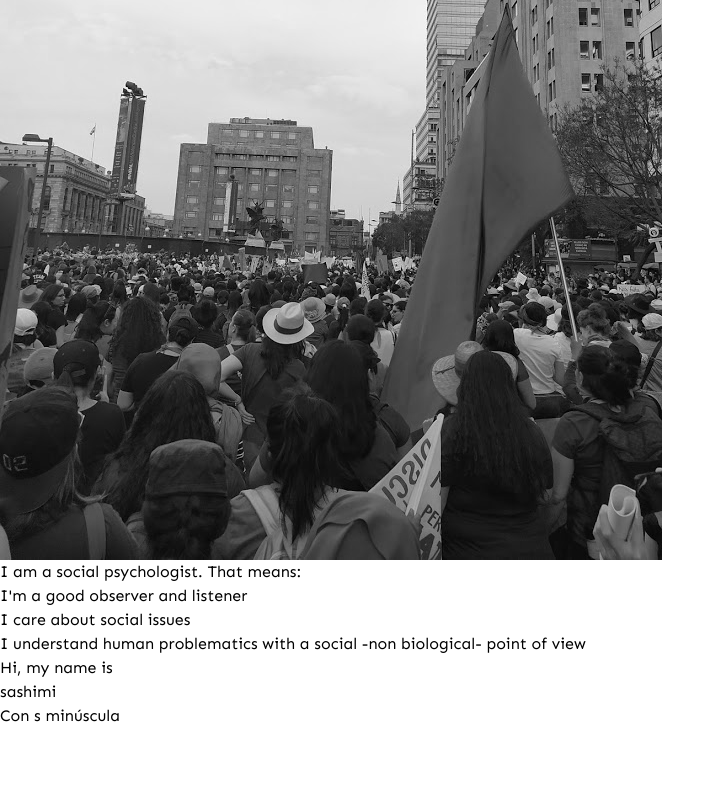
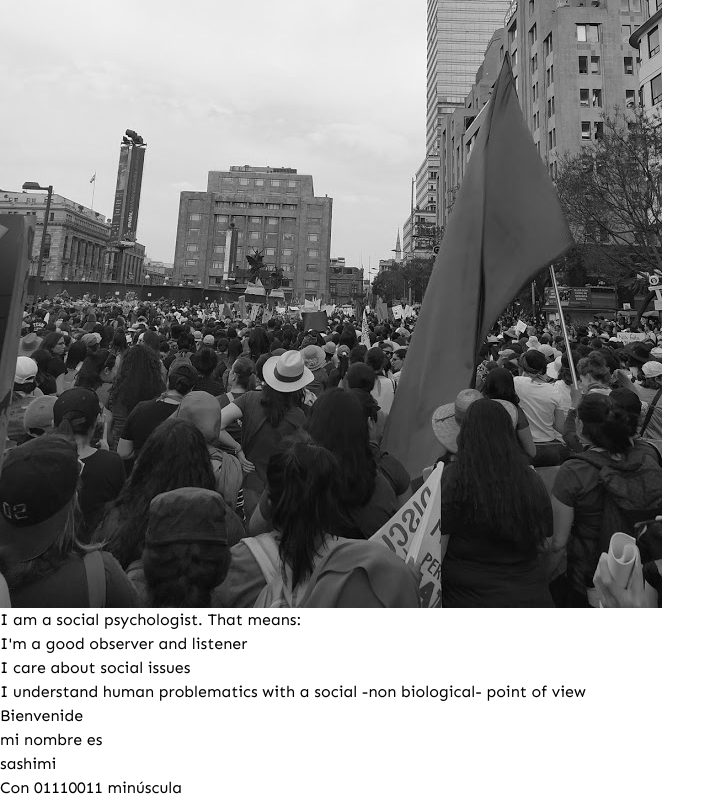
Before and after one commit to DianaCarrillo/sashimi, a Vue app: page / in a window 1280 px wide. Shown: the part 1622-2422 px from the top of the page, without its empty margins (0-725 px from the left). Before the commit the page ends 2350 px from the top, so only its background shows below. Built offline with nearby package versions, Linux system fonts and the light colour scheme; what vue-mq would draw is missing.

Commit message:
UPDATE() home page. cleaning code

```diff
--- a/src/components/Navbar.vue
+++ b/src/components/Navbar.vue
@@ -10,7 +10,7 @@ export default {
 </script>
 
 <template>
-    <nav class="flex w-full p-1 text-lg p-4 px-8 fixed">
+    <nav class="flex w-full p-1 text-lg p-1 px-8 fixed bg-sa-yellow z-10">
       <!-- <div @mouseover="hover = true" @mouseleave="hover = false"> -->
         <!-- <router-link v-if="hover" class="px-2 text-sa-blue font-bold" to="/">me</router-link>          -->
         <router-link    class="px-2 text-sa-blue font-bold" to="/">sashimi</router-link>
--- /dev/null
+++ b/src/views/Description.vue
@@ -0,0 +1,47 @@
+<template>
+    <section  class="items-center flex flex-col justify-center flex-grow text-6xl font-bold bg-sa-blue px-24 text-secondary">
+    <div></div>
+        <h1 class="p-2">DEVELOPER</h1>
+        <h1 class="p-2">PSYCHOLOGIST</h1>
+        <h1 class="p-2">FEMINIST</h1>
+        <h1 class="p-2">CAT LOVER</h1>
+    </section>
+</template>
+
+<script>
+    export default {
+
+    }
+</script>
+
+<style lang="scss" scoped>
+h1{
+  transition: 400ms ease;
+}
+section:hover{
+   animation: colorchange 1s infinite;
+   -webkit-animation: colorchange 1s infinite ;
+}
+   @keyframes colorchange
+    {
+      0%   {background: red;}
+
+      25%  {background: yellow;}
+    }
+
+    @-webkit-keyframes colorchange /* Safari and Chrome - necessary duplicate */
+    {
+      0%   {background: red;}
+      100%  {background: yellow;}
+    }
+h1:hover {
+   background-color: black;  /* Fallback: assume this color ON TOP of image */
+//    background: url('https://images.pexels.com/photos/132340/pexels-photo-132340.jpeg?auto=compress&cs=tinysrgb&dpr=1&w=500s') repeat;
+     background-size: 300px 100px;
+   -webkit-background-clip: text;
+   -webkit-text-fill-color: transparent;
+  transition: 700ms ease;
+//   font-size: 150%;
+
+}
+</style>
--- a/src/views/Home.vue
+++ b/src/views/Home.vue
@@ -1,10 +1,12 @@
 <script>
 // import BioButton from "../components/BioButton.vue";
-// import Psychologist from "./interests/Psychologist.vue";
-// import Developer from "./interests/Developer.vue";
-// import Feminist from "./interests/Feminist.vue";
+import Psychologist from "./interests/Psychologist.vue";
+import Developer from "./interests/Developer.vue";
+import Feminist from "./interests/Feminist.vue";
 // import CatLover from "./interests/CatLover.vue";
 // import Mountains from "../views/Mountains.vue";
+import Description from "../views/Description.vue";
+
     export default {
         name: "Home",
         data(){
@@ -17,80 +19,32 @@
           }
         },
         components: {
+          Description,
           // BioButton,
           // Mountains,
-          // Psychologist,
-          // Developer,
-          // Feminist,
+          Psychologist,
+          Developer,
+          Feminist,
           // CatLover
         }
     }
 </script>
 <template>
-<div class="h-screen flex whitespace-no-wrap p-16 px-auto overflow-x-scroll">
-  <!-- <div class="flex flex-col w-full">
-    <div class="bg-sa-yellow w-full z-0 p-8"> </div>
-  </div> -->
-
-    <!-- <h1 @mouseout="hover = false"  v-if="hover" class="flex text-6xl text-purple-600">
-  </h1>
-      <h1 @mouseover="hover = true" v-else class="flex text-6xl text-primary">
-      Welcome
-  </h1> -->
-  <div class="z-10 flex">
-<section  class="items-center flex flex-col justify-center flex-grow text-6xl font-bold bg-sa-yellow px-16">
-  <div></div>
-      <h1>DEVELOPER</h1>
-      <h1>PSYCHOLOGIST</h1>
-      <h1>FEMINIST</h1>
-      <h1>CAT LOVER</h1>
-  </section>
-       <!-- <div class="flex flex-col w-full">
-    <div class="bg-sa-yellow w-full  p-8"> </div>
-  </div> -->
-  <section class="px-16 border border-black mx-64 text-3xl overflow-visible">
-      <h3>I have found true love on web development and the internet</h3>
-      <img class="w-1/2" src="../assets/489.jpg" alt="">
-  </section>
+<div class="h-screen flex whitespace-no-wrap p-24  px-auto overflow-x-scroll">
+  <div class=" flex">
+   <Description />
+   <Developer />
        <div class="flex flex-col w-full">
     <div class="bg-sa-yellow w-full z-0 p-8"> </div>
   </div>
-  <section class="flex flex-col p-16  border border-black mx-64 text-3xl bg-no-repeat items-center" >
-      <img class="w-1/2"  src="../assets/feminismo.jpg" alt="">
-      <div class="border border-black p-8 px-16 m-2">
-        <h3><span class="text-6xl">Feminist</span> movements and theories make me feel </h3>
-        <h3>accopained throught my life and fills it with <span class="text-6xl">sense</span>.</h3>
-      </div>
-      <img class="w-1/2 feminism" src="../assets/feminismo_2.jpg" alt="">
-  </section>
-    <section class="p-16 border border-black mx-64 text-3xl" >
-      <h3>I am a social psychologist. That means:</h3>
-      <ul>
-        <li>I'm a good observer and listener</li>
-        <li>I care about social issues</li>
-        <li>I understand human problematics with a social -non biological- point of view</li>
-      </ul>
-  </section>
-    <section class="items-center flex flex-col justify-center flex-grow text-6xl p-64 pl-16 mx-64 " >
-      <p >Hi, my name is</p>
+  <Feminist />
+   <Psychologist/>
+    <section class="items-center flex flex-col justify-center flex-grow text-6xl p-64 pl-16 mx-64 text-center" >
+      <p >Bienvenide<br/> mi nombre es</p>
       <h1 class="text-sa-blue sashimi">sashimi</h1>
-      <p class="text-lg">Con s minúscula</p>
+      <p class="text-lg">Con <span class="text-sa-blue sashimi">01110011</span> minúscula</p>
   </section>
   </div>
-
-  <!-- <div class=" flex flex-col justify-end" > -->
-      <!-- <Psychologist  v-if="psychologist" />
-      <Developer v-if="developer" />
-      <Feminist v-if="feminist"/>
-      <CatLover v-if="catlover" /> -->
-    <!-- <Mountains />
-    <section class=" flex bg-sa-blue justify-around">
-      <BioButton label="psychologist " @click="psychologist = true"  />
-      <BioButton label="developer " />
-      <BioButton label="feminist " />
-      <BioButton label="cat lover" />
-      </section> -->
-  <!-- </div> -->
 </div>
 
 </template>
@@ -99,18 +53,6 @@
 .sa-font{
   font-size:300px;
 }
-h1{
-  transition: 400ms ease;
-}
-h1:hover {
-   color: black;  /* Fallback: assume this color ON TOP of image */
-   background: url('https://images.pexels.com/photos/132340/pexels-photo-132340.jpeg?auto=compress&cs=tinysrgb&dpr=1&w=500s') repeat;
-     background-size: 300px 100px;
-   -webkit-background-clip: text;
-   -webkit-text-fill-color: transparent;
-  transition: 500ms ease;
-
-}
 .sashimi{
   /* text-shadow: #C4DAFE 1px 0 5px; */
 }
@@ -118,8 +60,4 @@ h1:hover {
   filter: grayscale(100%)
   /* background-image: url(../assets/IMG_20200308_170320_BURST20.jpg) */
 }
-.feminism:hover{
-  filter: brightness(120%)
-  /* background-image: url(../assets/IMG_20200308_170320_BURST20.jpg) */
-}
 </style>
--- a/src/views/interests/Developer.vue
+++ b/src/views/interests/Developer.vue
@@ -0,0 +1,18 @@
+<template>
+ <section class="px-16 border border-black mx-64 text-3xl overflow-visible">
+      <h3>En mi carrera como developer he econtrado muchas </h3>
+      <h3> posibilidades de creación comerciales y artísticas de las cuales aún </h3>
+      <h3>aún sigo explorando.</h3>
+      <img class="w-1/2" src="../../assets/489.jpg" alt="">
+  </section>
+</template>
+
+<script>
+    export default {
+
+    }
+</script>
+
+<style lang="scss" scoped>
+
+</style>
--- a/src/views/interests/Feminist.vue
+++ b/src/views/interests/Feminist.vue
@@ -0,0 +1,23 @@
+<template>
+  <section class="flex flex-col p-16 z-0 mx-64 text-3xl bg-no-repeat items-center" >
+      <img class="w-1/2 feminism z-0"  src="../../assets/feminismo.jpg" alt="">
+      <div class="border border-black p-8 px-16 m-8 bg-white">
+        <p><span class="text-4xl">Los feminismos </span>me han hecho quien soy hoy. En este camino, en el cual</p>
+        <p> me acompaña una gran diversidad de mujeres, mi vida se ha llenado de <span class="text-4xl"> sentido</span>.</p>
+      </div>
+      <img class="w-1/2 feminism" src="../../assets/feminismo_2.jpg" alt="">
+  </section>
+</template>
+
+<script>
+    export default {
+
+    }
+</script>
+
+<style lang="scss" scoped>
+.feminism{
+  filter: grayscale(100%)
+  /* background-image: url(../assets/IMG_20200308_170320_BURST20.jpg) */
+}
+</style>
--- a/src/views/interests/Psychologist.vue
+++ b/src/views/interests/Psychologist.vue
@@ -1,7 +1,12 @@
 <template>
-    <div>
-        Yes, I have a degree on psychology!
-    </div>
+ <section class="p-16 border border-black mx-64 text-3xl" >
+      <h3>I am a social psychologist. That means:</h3>
+      <ul>
+        <li>I'm a good observer and listener</li>
+        <li>I care about social issues</li>
+        <li>I understand human problematics with a social -non biological- point of view</li>
+      </ul>
+  </section>
 </template>
 
 <script>
```
